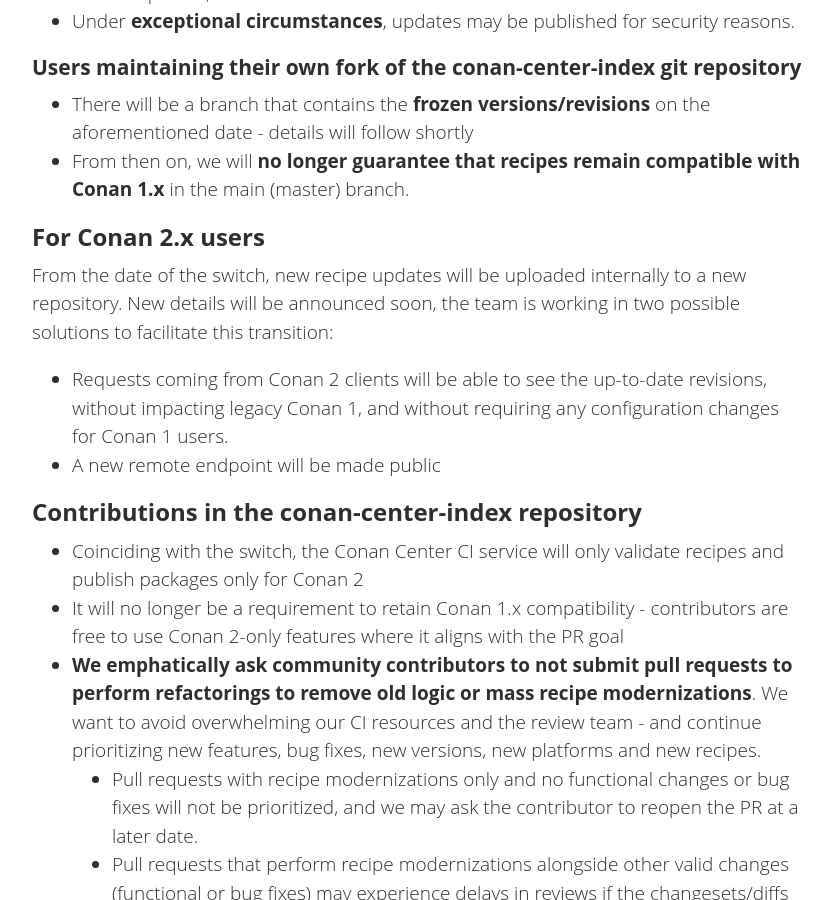
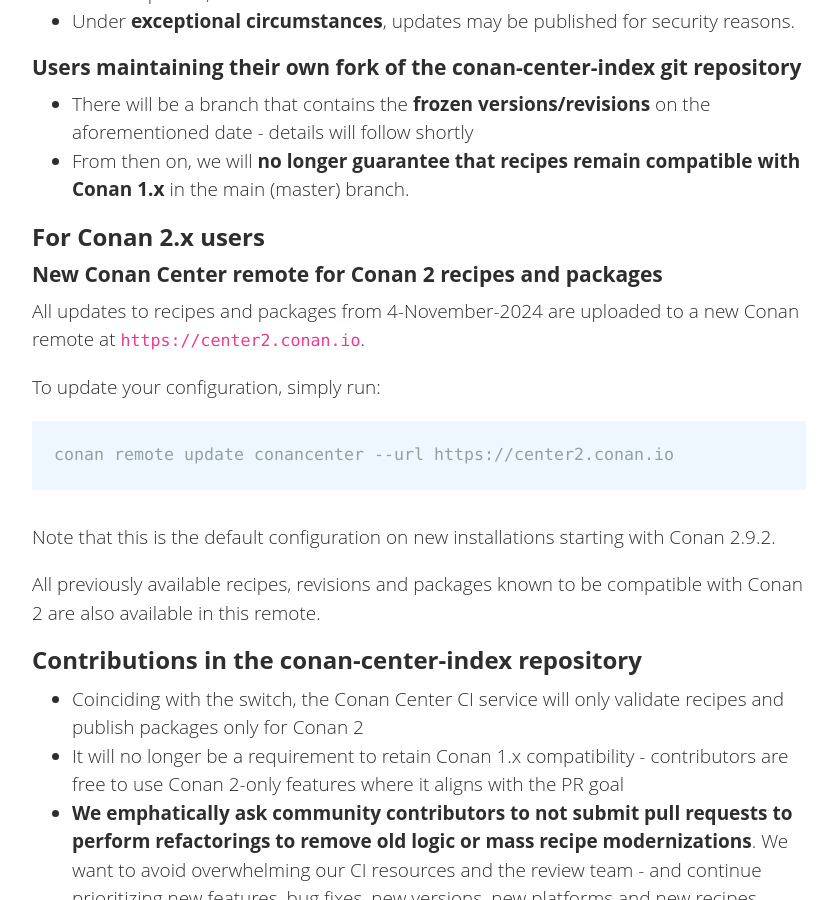
Before and after one commit to conan-io/conan-io.github.io, a Jekyll site: the page built from _posts/2024-09-30-Conan-Center-will-stop-receiving-updates-for-Conan-1.markdown, in a window 1280 px wide and 900 px high, scrolled down 1419 px. Shown: the whole window, without its empty margins (20-857 px from the left). Built offline with Jekyll 4.4.1, drawn with Linux system fonts in a browser that asks for light colours; comment, search, counter and statistics services are not loaded.

Commit message:
Update conan center 2 remote (#275)

````diff
--- a/_posts/2024-09-30-Conan-Center-will-stop-receiving-updates-for-Conan-1.markdown
+++ b/_posts/2024-09-30-Conan-Center-will-stop-receiving-updates-for-Conan-1.markdown
@@ -47,11 +47,20 @@ will be frozen at its current state and will not receive any further updates, as
 
 ## For Conan 2.x users
 
-From the date of the switch, new recipe updates will be uploaded internally to a new repository. New details will be
-announced soon, the team is working in two possible solutions to facilitate this transition:
-- Requests coming from Conan 2 clients will be able to see the up-to-date revisions, without impacting legacy Conan 1,
-and without requiring any configuration changes for Conan 1 users.
-- A new remote endpoint will be made public
+### New Conan Center remote for Conan 2 recipes and packages
+All updates to recipes and packages from 4-November-2024 are uploaded to a new Conan remote at
+``https://center2.conan.io``.
+
+To update your configuration, simply run:
+
+```
+conan remote update conancenter --url https://center2.conan.io
+```
+
+Note that this is the default configuration on new installations starting with Conan 2.9.2.
+
+All previously available recipes, revisions and packages known to be compatible with Conan 2
+are also available in this remote.
 
 ## Contributions in the conan-center-index repository
 
````
